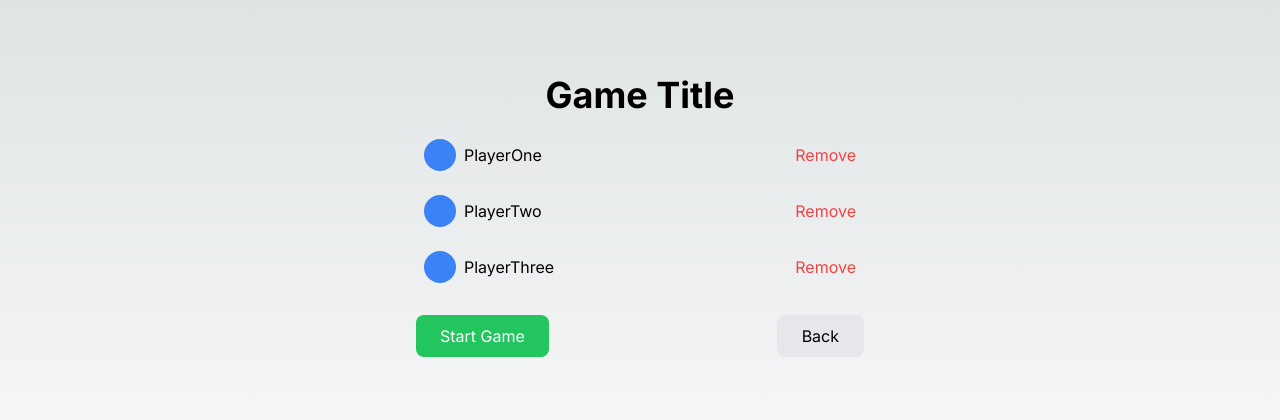
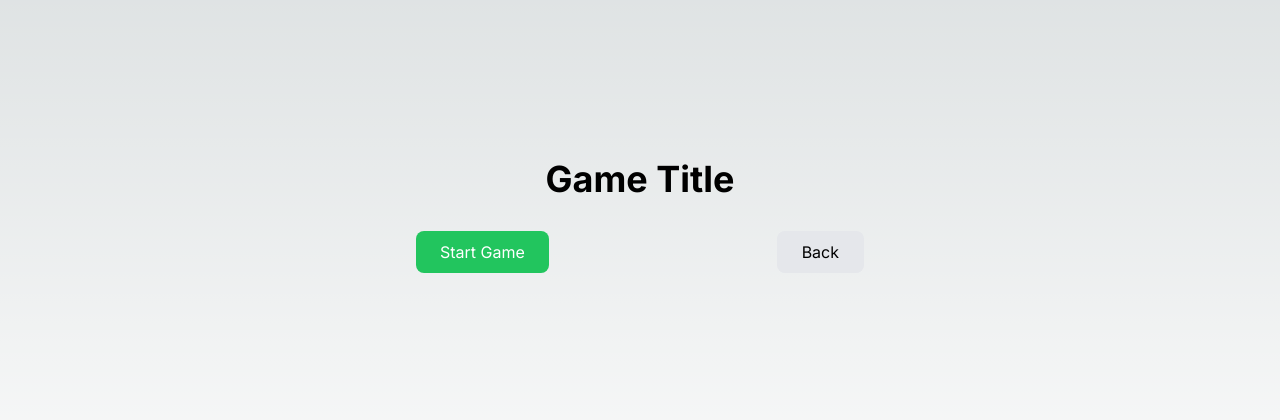
Before and after one commit to deepme987/ai-game, a Next.js app: page /game-session/1 in a window 1280 px wide. Shown: the part 184-604 px from the top of the page. Built offline with nearby package versions, Linux system fonts and the light colour scheme.

Commit message:
dynamic rendering of gameSession

```diff
--- /dev/null
+++ b/src/app/game-session/[sessionId]/game-page.tsx
@@ -0,0 +1,8 @@
+
+export default function GamePage({ data }: { data: any ; }) {
+  return (
+    <>
+    Test
+    </>
+  )
+}
--- a/src/app/game-session/[sessionId]/page.tsx
+++ b/src/app/game-session/[sessionId]/page.tsx
@@ -1,64 +1,28 @@
 'use client';
-import Link from 'next/link';
-import {User} from '@/types';
+import PlayersList from "@/app/game-session/[sessionId]/players-list";
+import GamePage from "@/app/game-session/[sessionId]/game-page";
 
 // Sample data for the list of users. In a real app, this would come from state or props.
-const users = [
+const dummy_users = [
   { id: 1, name: 'PlayerOne' },
   { id: 2, name: 'PlayerTwo' },
   { id: 3, name: 'PlayerThree' },
 ];
 
 export default function GameSessionPage() {  // Function to handle the removal of users. Placeholder for now.
-  const removeUser = (userId: number) => {
-    console.log(`Remove user with ID: ${userId}`);
-    // Implement user removal logic here
-  };
 
-  // Function to handle starting the game. Placeholder for now.
-  const startGame = () => {
-    console.log('Game started!');
-    // Implement game start logic here
-  };
+  const data = {
+    started: false,
+    gameData: {
+      users: [],
+    }
+  }
 
-  return (
-    <div className="flex min-h-screen flex-col items-center justify-center bg-gradient-to-b from-transparent to-background-end p-6">
-      <h1 className="text-4xl font-bold text-foreground mb-4">Game Title</h1>
+  if (!data.started) {
+    return <PlayersList users={data.gameData.users} />;
+  }
 
-      <ul className="mb-4 w-full max-w-md">
-        {users && users.map((user: User) => (
-          <li key={user.id} className="flex items-center justify-between p-2 bg-background-start rounded-lg mb-2">
-            <div className="flex items-center">
-              {/* Placeholder for user avatar */}
-              <div className="rounded-full bg-blue-500 w-8 h-8 mr-2"></div>
-              <span className="text-foreground">{user.name}</span>
-            </div>
-            <button
-              className="text-red-500 hover:text-red-600"
-              onClick={() => removeUser(user.id)}
-            >
-              Remove
-            </button>
-          </li>
-        ))}
-      </ul>
-
-      <div className="flex w-full max-w-md justify-between">
-        <button
-          className="rounded-lg bg-green-500 px-6 py-2 text-white hover:bg-green-600 focus:outline-none fofcus:ring focus:ring-green-300 focus:ring-opacity-50"
-          onClick={startGame}
-        >
-          Start Game
-        </button>
-
-        <Link href="/">
-          <p className="rounded-lg border border-transparent px-6 py-2 bg-gray-200 text-black text-foreground hover:bg-background-start focus:outline-none focus:ring focus:ring-background-end focus:ring-opacity-50 hover:bg-gray-300">
-            Back
-          </p>
-        </Link>
-      </div>
-    </div>
-  );
+  return <GamePage data={data.gameData} />
 }
 
 
--- /dev/null
+++ b/src/app/game-session/[sessionId]/players-list.tsx
@@ -0,0 +1,67 @@
+import {User} from "@/types";
+import Link from "next/link";
+
+// Players list function to render before game starts
+
+const users = [
+  { id: 1, name: 'PlayerOne' },
+  { id: 2, name: 'PlayerTwo' },
+  { id: 3, name: 'PlayerThree' },
+];
+
+type PlayersListProps = {
+  users: User[] | null;
+};
+export default function PlayersList({ users }: { users: User[] ; }) {
+
+  const removeUser = (userId: number) => {
+    console.log(`Remove user with ID: ${userId}`);
+    // Implement user removal logic here
+  };
+
+  const startGame = () => {
+    console.log('Game started!');
+    // Implement game start logic here
+  };
+
+  return (
+  <>
+    <div className="flex min-h-screen flex-col items-center justify-center bg-gradient-to-b from-transparent to-background-end p-6">
+      <h1 className="text-4xl font-bold text-foreground mb-4">Game Title</h1>
+
+      <ul className="mb-4 w-full max-w-md">
+        {users.map((user: User) => (
+          <li key={user.id} className="flex items-center justify-between p-2 bg-background-start rounded-lg mb-2">
+            <div className="flex items-center">
+              {/* Placeholder for user avatar */}
+              <div className="rounded-full bg-blue-500 w-8 h-8 mr-2"></div>
+              <span className="text-foreground">{user.name}</span>
+            </div>
+            <button
+              className="text-red-500 hover:text-red-600"
+              onClick={() => removeUser(user.id)}
+            >
+              Remove
+            </button>
+          </li>
+        ))}
+      </ul>
+
+      <div className="flex w-full max-w-md justify-between">
+        <button
+          className="rounded-lg bg-green-500 px-6 py-2 text-white hover:bg-green-600 focus:outline-none fofcus:ring focus:ring-green-300 focus:ring-opacity-50"
+          onClick={startGame}
+        >
+          Start Game
+        </button>
+
+        <Link href="/">
+          <p className="rounded-lg border border-transparent px-6 py-2 bg-gray-200 text-black text-foreground hover:bg-background-start focus:outline-none focus:ring focus:ring-background-end focus:ring-opacity-50 hover:bg-gray-300">
+            Back
+          </p>
+        </Link>
+      </div>
+    </div>
+  </>
+  );
+}
```
